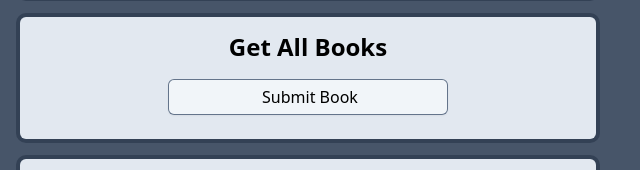
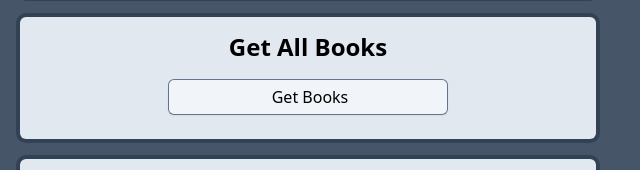
Before and after one commit to fufihiuse/430-project-1, a website: page hosted/index.html in a window 1280 px wide. Shown: the part 991-1161 px from the top of the page, 0-640 px from the left. Drawn offline with nearby package versions, Linux system fonts and the light colour scheme; files that its build step writes are made by us from their sources.

Commit message:
fixed typo

```diff
--- a/hosted/index.html
+++ b/hosted/index.html
@@ -114,7 +114,7 @@
 
             <input
                 class="block rounded-md shadow-sm ring-1 ring-inset ring-slate-500 focus-within:ring-2 py-1.5 pl-1 w-1/2 my-4 mx-auto bg-slate-100"
-                type="submit" value="Submit Book" />
+                type="submit" value="Get Books" />
         </form>
 
         <!-- Get Book -->
```
